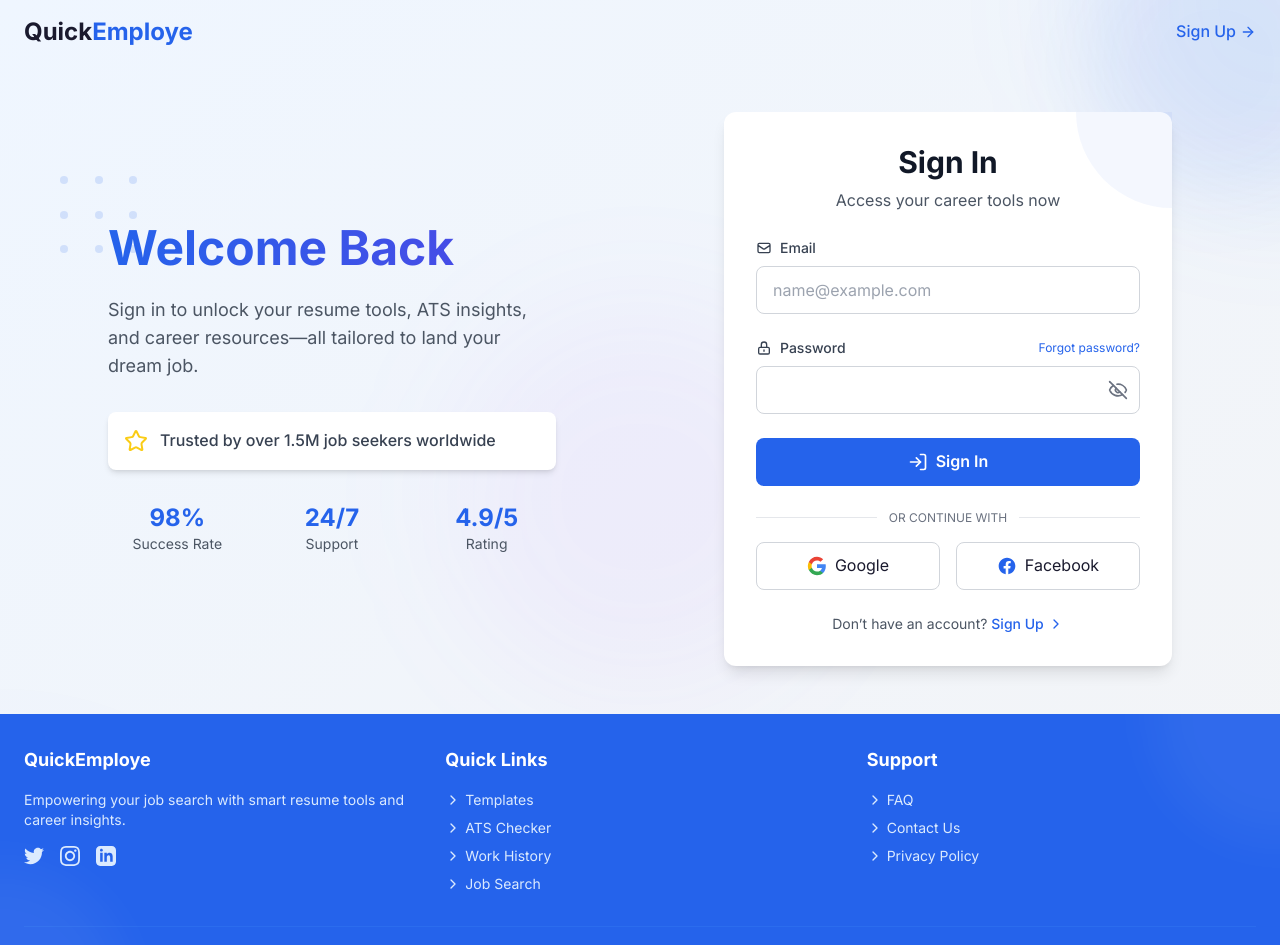
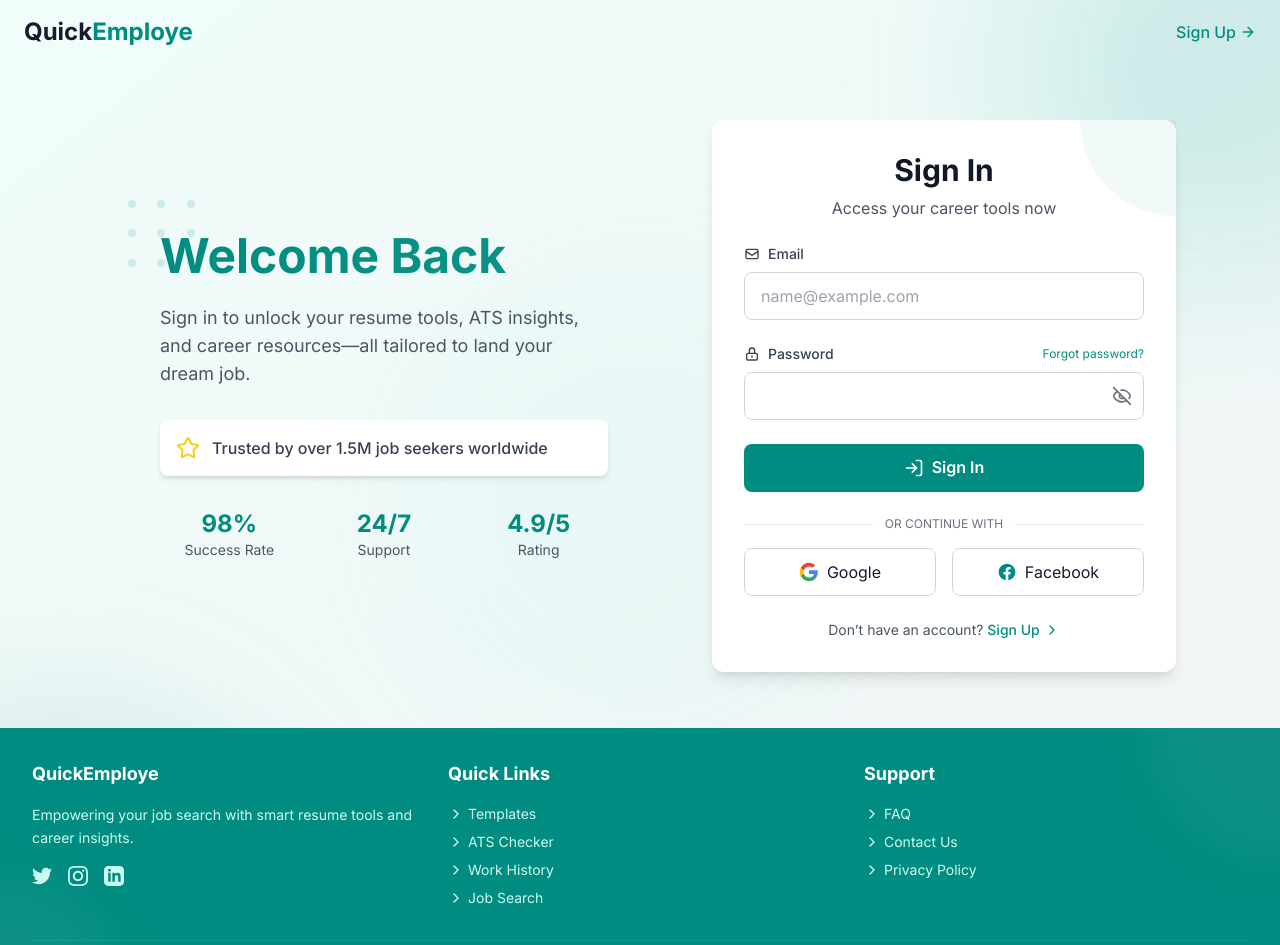
Before and after one commit to katiyarsonu/qefrontend, a React (Vite) app: page /login in a window 1280 px wide. Shown: the top 945 px of the page. Built offline with nearby package versions, Linux system fonts and the light colour scheme.

Commit message:
login updated color

```diff
--- a/src/components/Login.jsx
+++ b/src/components/Login.jsx
@@ -183,7 +183,6 @@
 
 
 //new design
-
 import { useState, useEffect } from "react";
 import { useNavigate, Link } from "react-router-dom";
 import { Eye, EyeOff, LogIn, ChevronRight, Star, ArrowRight } from "lucide-react";
@@ -217,7 +216,7 @@ function Login({ setIsAuthenticated }) {
       const response = await api.post("/auth/login", { email, password });
       localStorage.setItem("token", response.data.token);
       setIsAuthenticated(true);
-      navigate("/dashboard/home"); // Redirect to home instead of resume-builder
+      navigate("/dashboard/home");
     } catch (err) {
       console.log(err);
       setError("Invalid credentials");
@@ -227,30 +226,30 @@ function Login({ setIsAuthenticated }) {
   };
 
   return (
-    <div className="min-h-screen w-full flex flex-col bg-gradient-to-br from-blue-50 to-gray-100 relative overflow-hidden">
+    <div className="min-h-screen w-full flex flex-col bg-gradient-to-br from-teal-50 to-gray-100 relative overflow-hidden">
       {/* Enhanced Background Decorative Elements */}
       <div className="absolute top-0 left-0 w-full h-full overflow-hidden z-0">
-        <div className="absolute top-0 right-0 bg-blue-500/10 w-96 h-96 rounded-full -mr-48 -mt-48 blur-3xl"></div>
-        <div className="absolute bottom-0 left-0 bg-indigo-500/10 w-96 h-96 rounded-full -ml-48 -mb-48 blur-3xl"></div>
-        <div className="absolute top-1/2 left-1/2 bg-purple-500/5 w-96 h-96 rounded-full transform -translate-x-1/2 -translate-y-1/2 blur-3xl"></div>
-        <div className="hidden md:block absolute -bottom-16 -left-16 w-64 h-64 bg-blue-600/5 rounded-full blur-2xl"></div>
-        <div className="hidden md:block absolute -top-16 -right-16 w-64 h-64 bg-blue-600/5 rounded-full blur-2xl"></div>
+        <div className="absolute top-0 right-0 bg-teal-500/10 w-96 h-96 rounded-full -mr-48 -mt-48 blur-3xl md:w-[32rem] md:h-[32rem]"></div>
+        <div className="absolute bottom-0 left-0 bg-[#008C80]/10 w-96 h-96 rounded-full -ml-48 -mb-48 blur-3xl md:w-[32rem] md:h-[32rem]"></div>
+        <div className="absolute top-1/2 left-1/2 bg-teal-300/5 w-96 h-96 rounded-full transform -translate-x-1/2 -translate-y-1/2 blur-3xl md:w-[32rem] md:h-[32rem]"></div>
+        <div className="hidden md:block absolute -bottom-16 -left-16 w-64 h-64 bg-[#008C80]/5 rounded-full blur-2xl"></div>
+        <div className="hidden md:block absolute -top-16 -right-16 w-64 h-64 bg-[#008C80]/5 rounded-full blur-2xl"></div>
       </div>
 
       {/* Sticky Header */}
       <header
-        className={`sticky top-0 z-20 px-6 py-4 transition-all duration-300 ${
+        className={`sticky top-0 z-20 px-4 sm:px-6 py-4 transition-all duration-300 ${
           isScrolled ? "bg-white/90 backdrop-blur-sm shadow-md" : "bg-transparent"
         }`}
       >
         <div className="max-w-7xl mx-auto flex justify-between items-center">
-          <Link to="/" className="text-2xl font-bold flex items-center transition-transform hover:scale-105">
-            Quick<span className="text-blue-600">Employe</span>
+          <Link to="/" className="text-xl sm:text-2xl font-bold flex items-center transition-transform hover:scale-105">
+            Quick<span className="text-[#008C80]">Employe</span>
           </Link>
           <div className="flex space-x-4">
             <Link
               to="/signup"
-              className="text-blue-600 hover:text-blue-700 font-medium flex items-center transition-colors"
+              className="text-[#008C80] hover:text-teal-700 font-medium flex items-center transition-colors text-sm sm:text-base"
             >
               Sign Up <ArrowRight className="h-4 w-4 ml-1" />
             </Link>
@@ -259,54 +258,54 @@ function Login({ setIsAuthenticated }) {
       </header>
 
       {/* Main Content */}
-      <div className="flex flex-1 flex-col md:flex-row items-center justify-center p-6 z-10">
+      <div className="flex flex-1 flex-col md:flex-row items-center justify-center p-4 sm:p-6 lg:p-8 z-10">
         {/* Left Side - Enhanced Decorative Section */}
-        <div className="hidden md:flex md:w-1/2 p-12 items-center justify-center">
+        <div className="hidden md:flex md:w-1/2 p-6 lg:p-12 items-center justify-center">
           <div className="max-w-md text-gray-800 relative">
-            <div className="absolute -left-12 -top-12 w-24 h-24 grid grid-cols-3 gap-2 opacity-50">
+            <div className="absolute -left-8 -top-8 w-20 h-20 grid grid-cols-3 gap-2 opacity-50">
               {[...Array(9)].map((_, i) => (
-                <div key={i} className="w-2 h-2 rounded-full bg-blue-600/30 animate-pulse" style={{ animationDelay: `${i * 0.1}s` }}></div>
+                <div key={i} className="w-2 h-2 rounded-full bg-[#008C80]/30 animate-pulse" style={{ animationDelay: `${i * 0.1}s` }}></div>
               ))}
             </div>
-            <h1 className="text-4xl sm:text-5xl font-bold mb-6 bg-gradient-to-r from-blue-600 to-indigo-600 bg-clip-text text-transparent">
+            <h1 className="text-3xl sm:text-4xl md:text-5xl font-bold mb-6 bg-gradient-to-r from-[#008C80] to-teal-600 bg-clip-text text-transparent">
               Welcome Back
             </h1>
-            <p className="text-lg text-gray-600 mb-8">
+            <p className="text-base sm:text-lg text-gray-600 mb-8 leading-relaxed">
               Sign in to unlock your resume tools, ATS insights, and career resources—all tailored to land your dream job.
             </p>
             <div className="flex items-center bg-white p-4 rounded-lg shadow-md transition-all hover:shadow-lg">
-              <Star className="h-6 w-6 text-yellow-400 mr-3" />
-              <span className="text-gray-700 font-medium">Trusted by over 1.5M job seekers worldwide</span>
+              <Star className="h-5 sm:h-6 w-5 sm:w-6 text-yellow-400 mr-3" />
+              <span className="text-gray-700 font-medium text-sm sm:text-base">Trusted by over 1.5M job seekers worldwide</span>
             </div>
-            <div className="mt-8 grid grid-cols-3 gap-4">
+            <div className="mt-6 sm:mt-8 grid grid-cols-3 gap-4">
               <div className="text-center transition-transform hover:scale-105">
-                <span className="text-2xl font-bold text-blue-600">98%</span>
-                <p className="text-sm text-gray-600">Success Rate</p>
+                <span className="text-xl sm:text-2xl font-bold text-[#008C80]">98%</span>
+                <p className="text-xs sm:text-sm text-gray-600">Success Rate</p>
               </div>
               <div className="text-center transition-transform hover:scale-105">
-                <span className="text-2xl font-bold text-blue-600">24/7</span>
-                <p className="text-sm text-gray-600">Support</p>
+                <span className="text-xl sm:text-2xl font-bold text-[#008C80]">24/7</span>
+                <p className="text-xs sm:text-sm text-gray-600">Support</p>
               </div>
               <div className="text-center transition-transform hover:scale-105">
-                <span className="text-2xl font-bold text-blue-600">4.9/5</span>
-                <p className="text-sm text-gray-600">Rating</p>
+                <span className="text-xl sm:text-2xl font-bold text-[#008C80]">4.9/5</span>
+                <p className="text-xs sm:text-sm text-gray-600">Rating</p>
               </div>
             </div>
           </div>
         </div>
 
         {/* Right Side - Enhanced Login Form */}
-        <div className="flex-1 flex items-center justify-center p-6">
-          <div className="w-full max-w-md bg-white shadow-lg rounded-xl p-8 transition-all hover:shadow-xl relative">
-            <div className="absolute top-0 right-0 w-24 h-24 bg-blue-600/5 rounded-bl-full"></div>
-            <h2 className="text-3xl font-bold text-center text-gray-900 mb-2">Sign In</h2>
-            <p className="text-center text-gray-600 mb-6">Access your career tools now</p>
+        <div className="flex-1 flex items-center justify-center p-4 sm:p-6 w-full max-w-lg">
+          <div className="w-full bg-white shadow-lg rounded-xl p-6 sm:p-8 transition-all hover:shadow-xl relative">
+            <div className="absolute top-0 right-0 w-20 sm:w-24 h-20 sm:h-24 bg-[#008C80]/5 rounded-bl-full"></div>
+            <h2 className="text-2xl sm:text-3xl font-bold text-center text-gray-900 mb-2">Sign In</h2>
+            <p className="text-center text-gray-600 mb-6 text-sm sm:text-base">Access your career tools now</p>
             {error && (
               <div className="bg-red-50 text-red-600 p-3 rounded-lg mb-6 flex items-center border border-red-100">
                 <svg className="h-5 w-5 mr-2" fill="currentColor" viewBox="0 0 20 20">
                   <path fillRule="evenodd" d="M10 18a8 8 0 100-16 8 8 0 000 16zM8.707 7.293a1 1 0 00-1.414 1.414L8.586 10l-1.293 1.293a1 1 0 101.414 1.414L10 11.414l1.293 1.293a1 1 0 001.414-1.414L11.414 10l1.293-1.293a1 1 0 00-1.414-1.414L10 8.586 8.707 7.293z" clipRule="evenodd" />
                 </svg>
-                <span>{error}</span>
+                <span className="text-sm">{error}</span>
               </div>
             )}
             <form onSubmit={handleSubmit} className="space-y-6">
@@ -324,18 +323,18 @@ function Login({ setIsAuthenticated }) {
                   onChange={(e) => setEmail(e.target.value)}
                   placeholder="name@example.com"
                   required
-                  className="w-full h-12 px-4 py-2 border border-gray-300 rounded-lg focus:ring-2 focus:ring-blue-600 focus:border-transparent transition-all hover:border-blue-400"
+                  className="w-full h-12 px-4 py-2 border border-gray-300 rounded-lg focus:ring-2 focus:ring-[#008C80] focus:border-transparent transition-all hover:border-teal-400 text-sm sm:text-base"
                 />
               </div>
               <div className="space-y-2">
-                <div className="flex items-center justify-between">
+                <div className="flex items-center justify-between flex-wrap gap-2">
                   <label className="text-sm font-medium text-gray-700 flex items-center" htmlFor="password">
                     <svg className="h-4 w-4 mr-2" fill="none" stroke="currentColor" viewBox="0 0 24 24">
                       <path strokeLinecap="round" strokeLinejoin="round" strokeWidth="2" d="M12 15v2m-6 4h12a2 2 0 002-2v-6a2 2 0 00-2-2H6a2 2 0 00-2 2v6a2 2 0 002 2zm10-10V7a4 4 0 00-8 0v4h8z" />
                     </svg>
                     Password
                   </label>
-                  <Link to="/forgot-password" className="text-xs text-blue-600 hover:underline">
+                  <Link to="/forgot-password" className="text-xs text-[#008C80] hover:underline hover:text-teal-700 transition-colors">
                     Forgot password?
                   </Link>
                 </div>
@@ -346,7 +345,7 @@ function Login({ setIsAuthenticated }) {
                     value={password}
                     onChange={(e) => setPassword(e.target.value)}
                     required
-                    className="w-full h-12 px-4 py-2 border border-gray-300 rounded-lg focus:ring-2 focus:ring-blue-600 focus:border-transparent transition-all hover:border-blue-400 pr-12"
+                    className="w-full h-12 px-4 py-2 border border-gray-300 rounded-lg focus:ring-2 focus:ring-[#008C80] focus:border-transparent transition-all hover:border-teal-400 pr-12 text-sm sm:text-base"
                   />
                   <button
                     type="button"
@@ -359,7 +358,7 @@ function Login({ setIsAuthenticated }) {
               </div>
               <button
                 type="submit"
-                className="w-full h-12 bg-blue-600 text-white rounded-lg font-semibold flex items-center justify-center transition-all hover:bg-blue-700 hover:shadow-md transform hover:-translate-y-0.5 disabled:bg-blue-400"
+                className="w-full h-12 bg-[#008C80] text-white rounded-lg font-semibold flex items-center justify-center transition-all hover:bg-teal-700 hover:shadow-md transform hover:-translate-y-0.5 disabled:bg-teal-400 disabled:cursor-not-allowed"
                 disabled={isLoading}
               >
                 {isLoading ? (
@@ -384,8 +383,8 @@ function Login({ setIsAuthenticated }) {
                 <span className="bg-white px-3 text-gray-500">Or continue with</span>
               </div>
             </div>
-            <div className="grid grid-cols-2 gap-4 mt-4">
-              <button className="h-12 border border-gray-300 rounded-lg flex items-center justify-center hover:bg-gray-50 transition-all hover:border-blue-400">
+            <div className="grid grid-cols-1 sm:grid-cols-2 gap-4 mt-4">
+              <button className="h-12 border border-gray-300 rounded-lg flex items-center justify-center hover:bg-gray-50 transition-all hover:border-[#008C80] text-sm sm:text-base">
                 <svg className="mr-2 h-5 w-5" viewBox="0 0 24 24">
                   <path d="M22.56 12.25c0-.78-.07-1.53-.2-2.25H12v4.26h5.92c-.26 1.37-1.04 2.53-2.21 3.31v2.77h3.57c2.08-1.92 3.28-4.74 3.28-8.09z" fill="#4285F4" />
                   <path d="M12 23c2.97 0 5.46-.98 7.28-2.66l-3.57-2.77c-.98.66-2.23 1.06-3.71 1.06-2.86 0-5.29-1.93-6.16-4.53H2.18v2.84C3.99 20.53 7.7 23 12 23z" fill="#34A853" />
@@ -395,8 +394,8 @@ function Login({ setIsAuthenticated }) {
                 </svg>
                 Google
               </button>
-              <button className="h-12 border border-gray-300 rounded-lg flex items-center justify-center hover:bg-gray-50 transition-all hover:border-blue-400">
-                <svg className="mr-2 h-5 w-5 text-blue-600" fill="currentColor" viewBox="0 0 24 24">
+              <button className="h-12 border border-gray-300 rounded-lg flex items-center justify-center hover:bg-gray-50 transition-all hover:border-[#008C80] text-sm sm:text-base">
+                <svg className="mr-2 h-5 w-5 text-[#008C80]" fill="currentColor" viewBox="0 0 24 24">
                   <path d="M22 12c0-5.523-4.477-10-10-10S2 6.477 2 12c0 4.991 3.657 9.128 8.438 9.878v-6.987h-2.54V12h2.54V9.797c0-2.506 1.492-3.89 3.777-3.89 1.094 0 2.238.195 2.238.195v2.46h-1.26c-1.243 0-1.63.771-1.63 1.562V12h2.773l-.443 2.89h-2.33v6.988C18.343 21.128 22 16.991 22 12z" />
                 </svg>
                 Facebook
@@ -404,7 +403,7 @@ function Login({ setIsAuthenticated }) {
             </div>
             <div className="mt-6 text-center text-sm text-gray-600">
               Don’t have an account?{" "}
-              <Link to="/signup" className="text-blue-600 hover:underline font-medium inline-flex items-center">
+              <Link to="/signup" className="text-[#008C80] hover:underline hover:text-teal-700 font-medium inline-flex items-center transition-colors">
                 Sign Up <ChevronRight className="h-4 w-4 ml-1" />
               </Link>
             </div>
@@ -413,27 +412,27 @@ function Login({ setIsAuthenticated }) {
       </div>
 
       {/* Enhanced Footer */}
-      <footer className="bg-blue-600 text-white py-8 px-6 z-10 relative">
+      <footer className="bg-[#008C80] text-white py-8 px-4 sm:px-6 lg:px-8 z-10 relative">
         <div className="absolute top-0 right-0 w-64 h-64 bg-white/5 rounded-full -mr-32 -mt-32 blur-xl"></div>
         <div className="absolute bottom-0 left-0 w-64 h-64 bg-white/5 rounded-full -ml-32 -mb-32 blur-xl"></div>
-        <div className="max-w-7xl mx-auto grid grid-cols-1 md:grid-cols-3 gap-8">
+        <div className="max-w-7xl mx-auto grid grid-cols-1 sm:grid-cols-2 md:grid-cols-3 gap-6 sm:gap-8">
           <div>
             <h3 className="text-lg font-bold mb-4">QuickEmploye</h3>
-            <p className="text-blue-100 text-sm">
+            <p className="text-teal-100 text-sm leading-relaxed">
               Empowering your job search with smart resume tools and career insights.
             </p>
             <div className="flex space-x-4 mt-4">
-              <a href="#" className="text-blue-100 hover:text-white transition-colors">
+              <a href="#" className="text-teal-100 hover:text-white transition-colors">
                 <svg className="h-5 w-5" fill="currentColor" viewBox="0 0 24 24">
                   <path d="M24 4.557c-.883.392-1.832.656-2.828.775 1.017-.609 1.798-1.574 2.165-2.724-.951.564-2.005.974-3.127 1.195-.897-.957-2.178-1.555-3.594-1.555-3.179 0-5.515 2.966-4.797 6.045-4.091-.205-7.719-2.165-10.148-5.144-1.29 2.213-.669 5.108 1.523 6.574-.806-.026-1.566-.247-2.229-.616-.054 2.281 1.581 4.415 3.949 4.89-.693.188-1.452.232-2.224.084.626 1.956 2.444 3.379 4.6 3.419-2.07 1.623-4.678 2.348-7.29 2.04 2.179 1.397 4.768 2.212 7.548 2.212 9.142 0 14.307-7.721 13.995-14.646.962-.695 1.797-1.562 2.457-2.549z" />
                 </svg>
               </a>
-              <a href="#" className="text-blue-100 hover:text-white transition-colors">
+              <a href="#" className="text-teal-100 hover:text-white transition-colors">
                 <svg className="h-5 w-5" fill="currentColor" viewBox="0 0 24 24">
                   <path d="M12 2.163c3.204 0 3.584.012 4.85.07 3.252.148 4.771 1.691 4.919 4.919.058 1.265.069 1.645.069 4.849 0 3.205-.012 3.584-.069 4.849-.149 3.225-1.664 4.771-4.919 4.919-1.266.058-1.644.07-4.85.07-3.204 0-3.584-.012-4.849-.07-3.26-.149-4.771-1.699-4.919-4.92-.058-1.265-.07-1.644-.07-4.849 0-3.204.013-3.583.07-4.849.149-3.227 1.664-4.771 4.919-4.919 1.266-.057 1.645-.069 4.849-.069zm0-2.163c-3.259 0-3.667.014-4.947.072-4.358.2-6.78 2.618-6.98 6.98-.059 1.281-.073 1.689-.073 4.948 0 3.259.014 3.668.072 4.948.2 4.358 2.618 6.78 6.98 6.98 1.281.058 1.689.072 4.948.072 3.259 0 3.668-.014 4.948-.072 4.354-.2 6.782-2.618 6.979-6.98.059-1.28.073-1.689.073-4.948 0-3.259-.014-3.667-.072-4.947-.196-4.354-2.617-6.78-6.979-6.98-1.281-.059-1.69-.073-4.949-.073zm0 5.838c-3.403 0-6.162 2.759-6.162 6.162s2.759 6.163 6.162 6.163 6.162-2.759 6.162-6.163c0-3.403-2.759-6.162-6.162-6.162zm0 10.162c-2.209 0-4-1.79-4-4 0-2.209 1.791-4 4-4s4 1.791 4 4c0 2.21-1.791 4-4 4zm6.406-11.845c-.796 0-1.441.645-1.441 1.44s.645 1.44 1.441 1.44c.795 0 1.439-.645 1.439-1.44s-.644-1.44-1.439-1.44z" />
                 </svg>
               </a>
-              <a href="#" className="text-blue-100 hover:text-white transition-colors">
+              <a href="#" className="text-teal-100 hover:text-white transition-colors">
                 <svg className="h-5 w-5" fill="currentColor" viewBox="0 0 24 24">
                   <path d="M19 0h-14c-2.761 0-5 2.239-5 5v14c0 2.761 2.239 5 5 5h14c2.762 0 5-2.239 5-5v-14c0-2.761-2.238-5-5-5zm-11 19h-3v-11h3v11zm-1.5-12.268c-.966 0-1.75-.79-1.75-1.764s.784-1.764 1.75-1.764 1.75.79 1.75 1.764-.783 1.764-1.75 1.764zm13.5 12.268h-3v-5.604c0-3.368-4-3.113-4 0v5.604h-3v-11h3v1.765c1.396-2.586 7-2.777 7 2.476v6.759z" />
                 </svg>
@@ -442,7 +441,7 @@ function Login({ setIsAuthenticated }) {
           </div>
           <div>
             <h3 className="text-lg font-bold mb-4">Quick Links</h3>
-            <ul className="space-y-2 text-blue-100 text-sm">
+            <ul className="space-y-2 text-teal-100 text-sm">
               <li>
                 <Link to="/templates" className="hover:text-white transition-colors flex items-center">
                   <ChevronRight className="h-4 w-4 mr-1" /> Templates
@@ -467,7 +466,7 @@ function Login({ setIsAuthenticated }) {
           </div>
           <div>
             <h3 className="text-lg font-bold mb-4">Support</h3>
-            <ul className="space-y-2 text-blue-100 text-sm">
+            <ul className="space-y-2 text-teal-100 text-sm">
               <li>
                 <Link to="/faq" className="hover:text-white transition-colors flex items-center">
                   <ChevronRight className="h-4 w-4 mr-1" /> FAQ
@@ -486,7 +485,7 @@ function Login({ setIsAuthenticated }) {
             </ul>
           </div>
         </div>
-        <div className="mt-8 pt-4 border-t border-blue-500/30 text-center text-sm text-blue-100">
+        <div className="mt-6 sm:mt-8 pt-4 border-t border-teal-500/30 text-center text-sm text-teal-100">
           © {new Date().getFullYear()} QuickEmploye. All rights reserved.
         </div>
       </footer>
```
